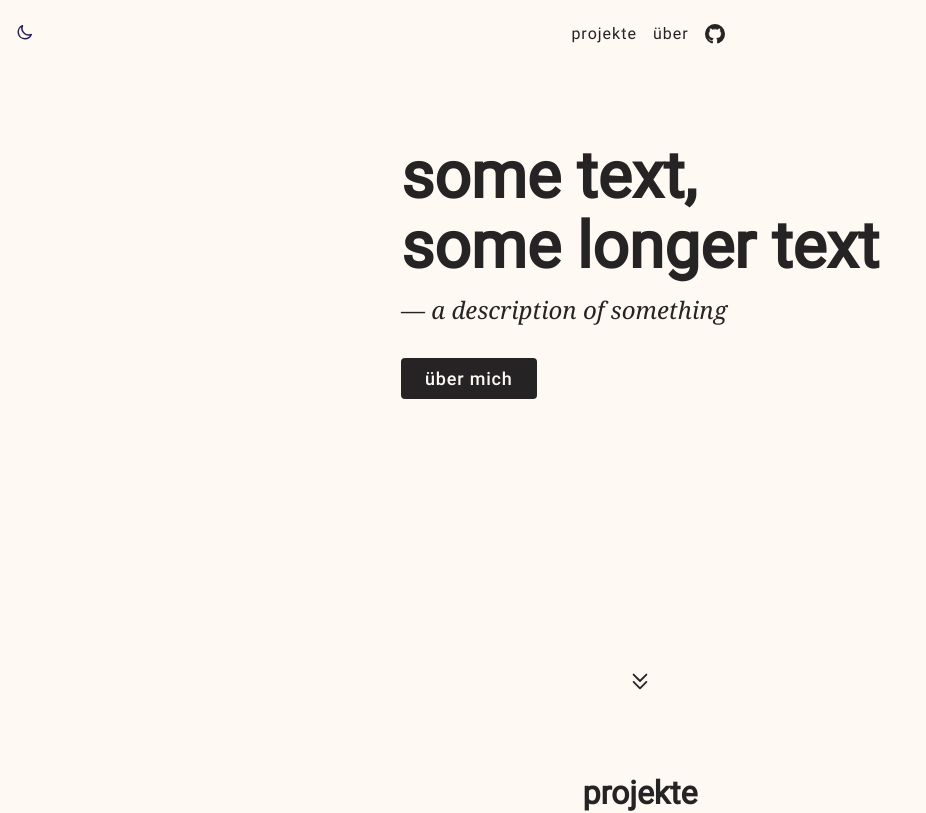
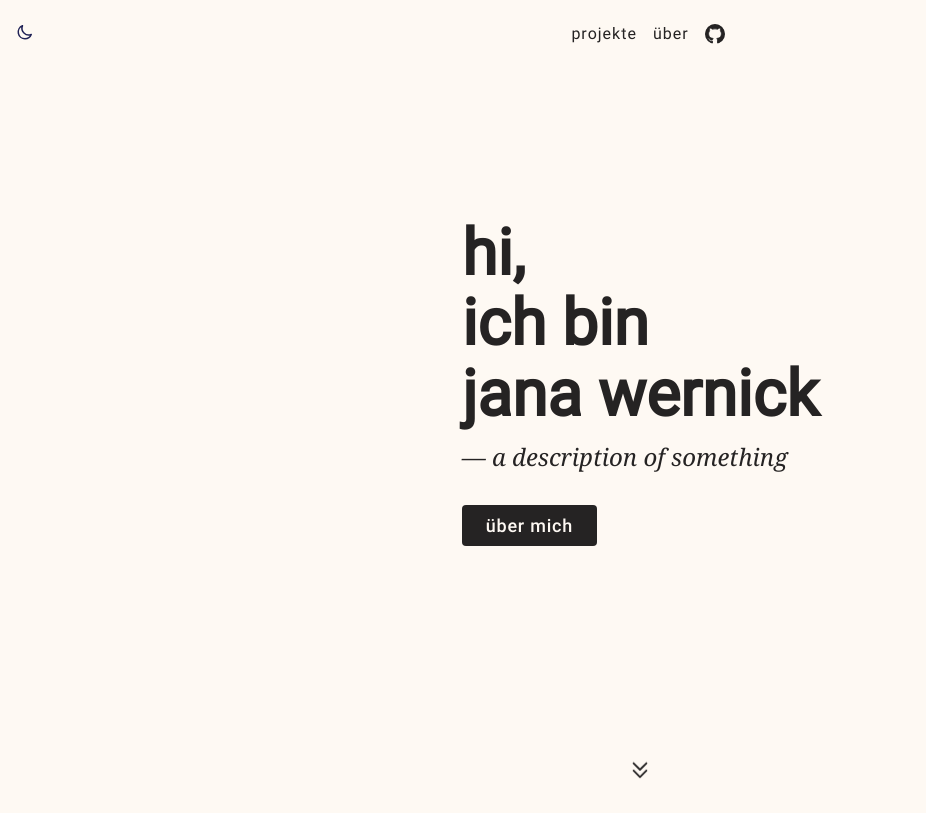
Before and after one commit to jamawe/portfolio, a Vue app: page / in a window 1280 px wide. Shown: the top 813 px of the page, without its empty margins (0-926 px from the left). Built offline with nearby package versions, Linux system fonts and the light colour scheme.

Commit message:
Add content to hero section + balance alignment

```diff
--- a/src/components/HeroSection.vue
+++ b/src/components/HeroSection.vue
@@ -8,8 +8,9 @@ import IconChevronDoubleDown from './icons/IconChevronDoubleDown.vue';
 
         <div class="hero__body">
             <h1 class="hero__body__title">
-                some text,<br>
-                some longer text
+                hi,<br>
+                ich bin<br>
+                jana wernick
             </h1>
             <h2 class="hero__body__subtitle">
                 &mdash; a description of something
@@ -29,14 +30,19 @@ import IconChevronDoubleDown from './icons/IconChevronDoubleDown.vue';
 <style scoped lang="scss">
 .hero {
     position: relative;
-    height: calc(100vh - 64px); /* TODO: Get height of navbar component in App.vue and pass it to routerview as prop */
+    height: 95vh;
     display: flex;
     justify-content: center;
     align-items: center;
 
+    @include tablet {
+        height: 100vh;
+    }
+
     &__body {
         padding-left: 5%;
         padding-right: 5%;
+        margin-top: 20vh;
         margin-bottom: 25vh;
 
         &__title {
@@ -76,10 +82,10 @@ import IconChevronDoubleDown from './icons/IconChevronDoubleDown.vue';
 
     &__footer {
         position: absolute;
-        bottom: 12.5%;
+        bottom: 3%;
 
         @include tablet {
-            bottom: 5%;
+            bottom: 2%;
         }
 
         &__link {
--- a/src/components/ProjectGrid.vue
+++ b/src/components/ProjectGrid.vue
@@ -49,7 +49,7 @@ import { projectList } from "../modules/projects.js";
 
 <style lang="scss" scoped>
 .projects {
-    padding: 5%;
+    padding: 15% 5% 5% 5%;
 
     &__header {
 
```
